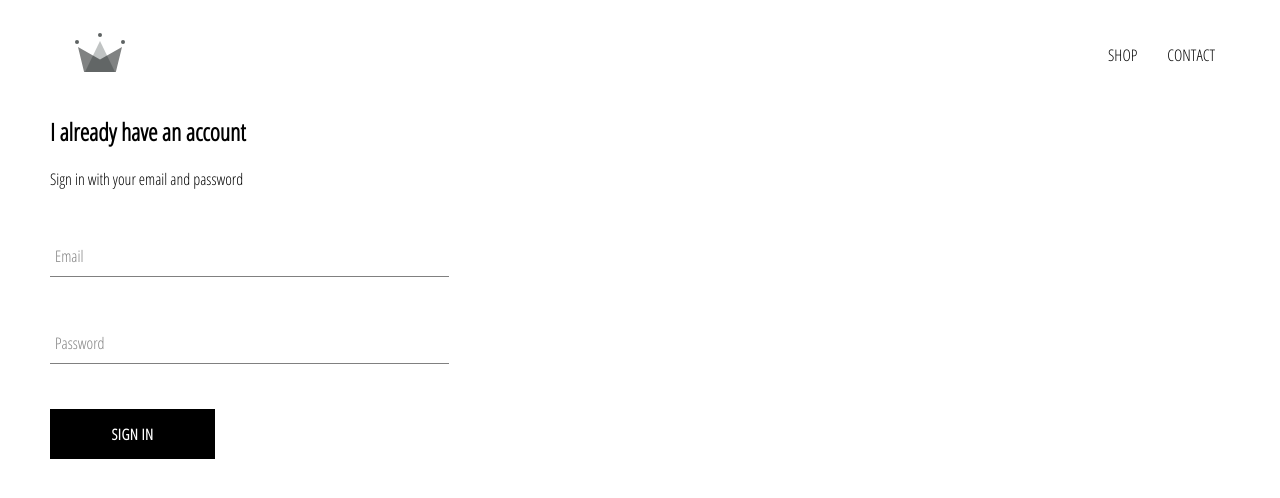
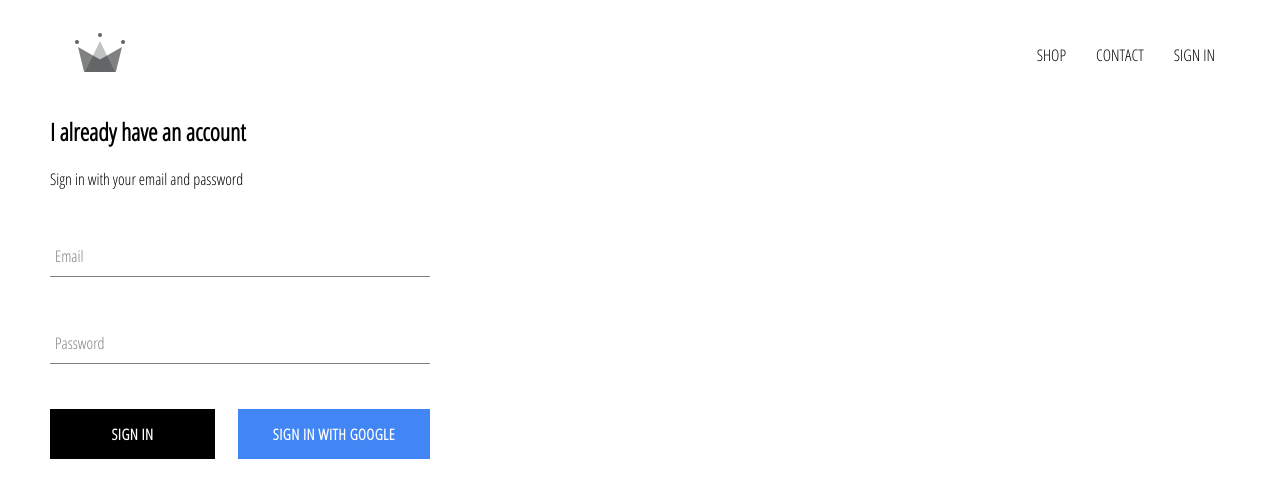
Before and after one commit to Inoubliable23/crwn-clothing, a React (Create React App) app: page /signin in a window 1280 px wide. Shown: the top 498 px of the page. Built offline with nearby package versions, Linux system fonts and the light colour scheme; no server answers.

Commit message:
Integrated firebase into app, enabled sign in with google

```diff
--- a/package.json
+++ b/package.json
@@ -6,6 +6,7 @@
     "@testing-library/jest-dom": "^4.2.4",
     "@testing-library/react": "^9.5.0",
     "@testing-library/user-event": "^7.2.1",
+    "firebase": "^7.11.0",
     "node-sass": "^4.13.1",
     "react": "^16.13.0",
     "react-dom": "^16.13.0",
--- a/src/App.css
+++ b/src/App.css
@@ -7,3 +7,7 @@
 	text-decoration: none;
 	color: #000;
 }
+
+* {
+	box-sizing: border-box;
+}
--- a/src/App.js
+++ b/src/App.js
@@ -1,4 +1,4 @@
-import React from 'react';
+import React, { Component } from 'react';
 import './App.css';
 import { Switch, Route } from 'react-router-dom';
 
@@ -6,11 +6,36 @@
 import HomePage from './pages/home/home.component';
 import ShopPage from './pages/shop/shop.component';
 import SignInAndSignUpPage from './pages/sign-in-and-sign-up/sign-in-and-sign-up.component';
+import { auth } from './firebase/firebase.utils';
 
-function App() {
+class App extends Component {
+
+	constructor(props) {
+		super(props);
+
+		this.state = {
+			currentUser: null
+		}
+	}
+
+	unsubsribeFromAuth = null;
+
+	componentDidMount() {
+		this.unsubsribeFromAuth = auth.onAuthStateChanged(user => {
+			this.setState({
+				currentUser: user
+			});
+		});
+	}
+
+	componentWillUnmount() {
+		this.unsubsribeFromAuth();
+	}
+
+	render() {
 		return (
 			<div>
-			<Header />
+				<Header currentUser={this.state.currentUser} />
 				<Switch>
 					<Route exact path='/' component={HomePage} />
 					<Route path='/shop' component={ShopPage} />
@@ -19,5 +44,6 @@
 			</div>
 		);
 	}
+}
 
 export default App;
--- a/src/components/custom-button/custom-button.component.jsx
+++ b/src/components/custom-button/custom-button.component.jsx
@@ -1,9 +1,12 @@
 import React from 'react';
 import './custom-button.scss';
 
-const CustomButton = ({ children, ...otherProps }) => {
+const CustomButton = ({ children, isGoogleSignIn, ...otherProps }) => {
 	return (
-		<button class="custom-button" {...otherProps}>
+		<button
+			className={`${isGoogleSignIn ? 'google-sign-in' : ''} custom-button`}
+			{...otherProps}
+		>
 			{children}
 		</button>
 	)
--- a/src/components/custom-button/custom-button.scss
+++ b/src/components/custom-button/custom-button.scss
@@ -14,9 +14,20 @@
   border: none;
   cursor: pointer;
 
+	&.google-sign-in {
+		background-color: #4285f4;
+		color: #fff;
+
+		&:hover {
+			background-color: #357ae8;
+			border: none;
+			color: #fff;
+		}
+	}
+
   &:hover {
     background-color: white;
     color: black;
     border: 1px solid black;
-  }
+	}
 }
--- a/src/components/form-input/form-input.component.jsx
+++ b/src/components/form-input/form-input.component.jsx
@@ -10,7 +10,6 @@
 				onChange={handleChange}
 				{...otherProps}
 			/>
-			{value}
 			{
 				label ?
 				<label className={`${value.length ? 'shrink' : ''} form-input-label`}>
--- a/src/components/header/header.component.jsx
+++ b/src/components/header/header.component.jsx
@@ -2,8 +2,9 @@
 import './header.scss';
 import { Link } from 'react-router-dom';
 import { ReactComponent as Logo } from '../../assets/crown.svg';
+import { auth } from '../../firebase/firebase.utils';
 
-const Header = () => {
+const Header = ({ currentUser }) => {
 	return (
 		<div className="header">
 			<Link
@@ -19,6 +20,19 @@
 				<Link to="/contact" className="option">
 					CONTACT
 				</Link>
+				{
+					currentUser ?
+					<div
+						className="option"
+						onClick={() => auth.signOut()}
+					>
+						SIGN OUT
+					</div>
+					:
+					<Link to="/signin" className="option">
+						SIGN IN
+					</Link>
+				}
 			</div>
 		</div>
 	)
--- a/src/components/header/header.scss
+++ b/src/components/header/header.scss
@@ -18,7 +18,8 @@
     justify-content: flex-end;
 
     .option {
-      padding: 10px 15px;
+			padding: 10px 15px;
+			cursor: pointer;
     }
   }
 }
--- a/src/components/sign-in/sign-in.component.jsx
+++ b/src/components/sign-in/sign-in.component.jsx
@@ -2,6 +2,8 @@
 import './sign-in.scss';
 import FormInput from '../form-input/form-input.component';
 import CustomButton from '../custom-button/custom-button.component';
+
+import { signInWithGoogle } from '../../firebase/firebase.utils';
 
 class SignIn extends Component {
 
@@ -54,8 +56,10 @@
 						handleChange={this.handleChange}
 						required
 					/>
-
-					<CustomButton type="submit">Sign in</CustomButton>
+					<div className="buttons">
+						<CustomButton type="submit">Sign in</CustomButton>
+						<CustomButton onClick={signInWithGoogle} isGoogleSignIn>Sign in with Google</CustomButton>
+					</div>
 				</form>
 			</div>
 		)
--- a/src/components/sign-in/sign-in.scss
+++ b/src/components/sign-in/sign-in.scss
@@ -1,3 +1,8 @@
 .sign-in {
-	width: 30vw;
+	width: 380px;
+
+	.buttons {
+		display: flex;
+		justify-content: space-between;
+	}
 }
--- /dev/null
+++ b/src/firebase/firebase.utils.js
@@ -0,0 +1,26 @@
+import firebase from 'firebase/app';
+import 'firebase/firestore';
+import 'firebase/auth';
+
+const config = {
+	apiKey: "AIzaSyALYEmpjFE1JpiVejInf1EfFA2rgpwH-E4",
+	authDomain: "crwn-db-dbee4.firebaseapp.com",
+	databaseURL: "https://crwn-db-dbee4.firebaseio.com",
+	projectId: "crwn-db-dbee4",
+	storageBucket: "crwn-db-dbee4.appspot.com",
+	messagingSenderId: "169175677382",
+	appId: "1:169175677382:web:8c2da3409632b131f2dac7"
+}
+
+firebase.initializeApp(config);
+
+export const auth = firebase.auth();
+export const firestore = firebase.firestore();
+
+const provider = new firebase.auth.GoogleAuthProvider();
+provider.setCustomParameters({
+	prompt: 'select_account'
+});
+export const signInWithGoogle = () => auth.signInWithPopup(provider);
+
+export default firebase;
```
Also changed, not shown: 1 other file (tests, documents, lock files or other folders). Lines whose indentation alone changed are shown as unchanged.
